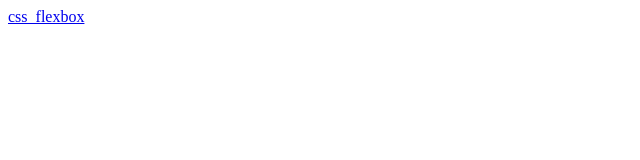
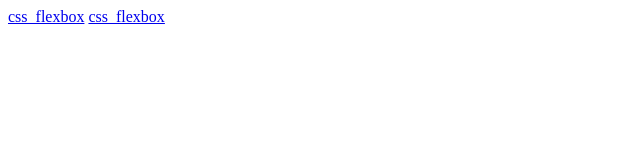
Before and after one commit to EvilDeedsIM/ZD_Sites, a plain HTML site: page index.html in a window 1280 px wide. Shown: the full height of the page, 0-640 px from the left. Drawn offline with Linux system fonts and the light colour scheme.

Commit message:
Update index.html

```diff
--- a/index.html
+++ b/index.html
@@ -9,6 +9,7 @@
   <body>
     <main>
       <a href="css_flexbox/index.html">css_flexbox</a>
+      <a href="pc_course/index.html">css_flexbox</a>
     </main>
   </body>
 </html>
```
